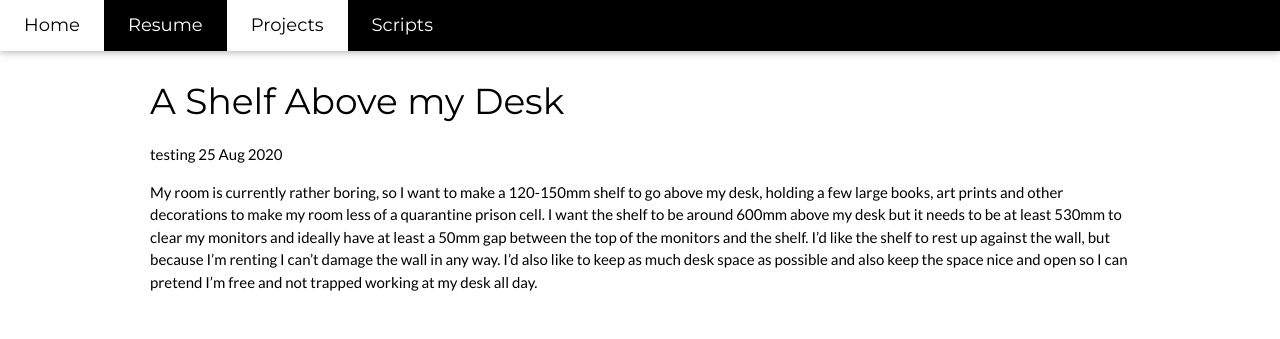
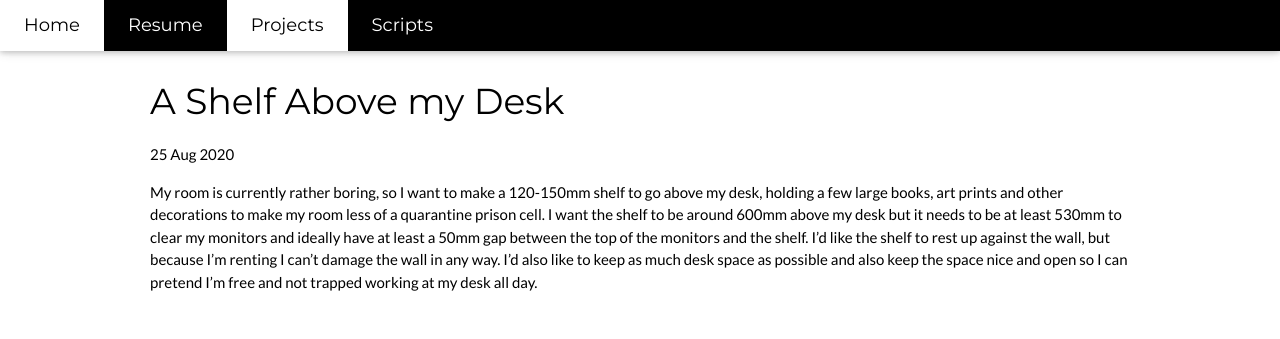
Before and after one commit to dmgilbert/dmgilbert.github.io, a Jekyll site: the page built from _posts/2020-08-25-a-shelf-above-my-desk.markdown, in a window 1280 px wide and 1142 px high. Shown: the top 339 px of the window. Built offline with Jekyll 4.4.1, drawn with Linux system fonts in a browser that asks for light colours.

Commit message:
Update post.html

```diff
--- a/_layouts/post.html
+++ b/_layouts/post.html
@@ -49,7 +49,7 @@
 <div class="w3-row-padding w3-padding-64 w3-container">
 	<div class="w3-content">
 		<h1>{{ page.title }}</h1>
-		<p> testing {{ page.date | date_to_string }}</p>
+		<p class="meta">{{ page.date | date_to_string }}</p>
 		<div class="post">
 			{{ content }}
 		</div>
```
